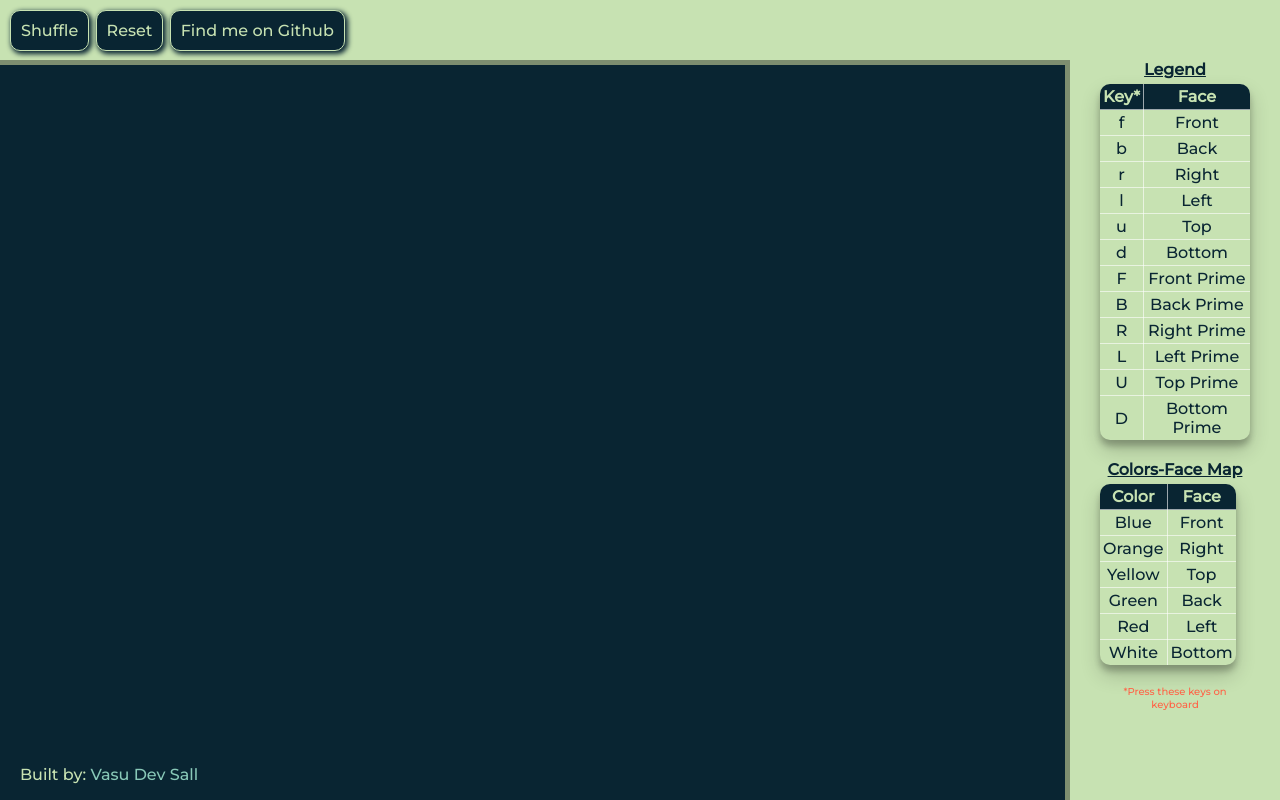
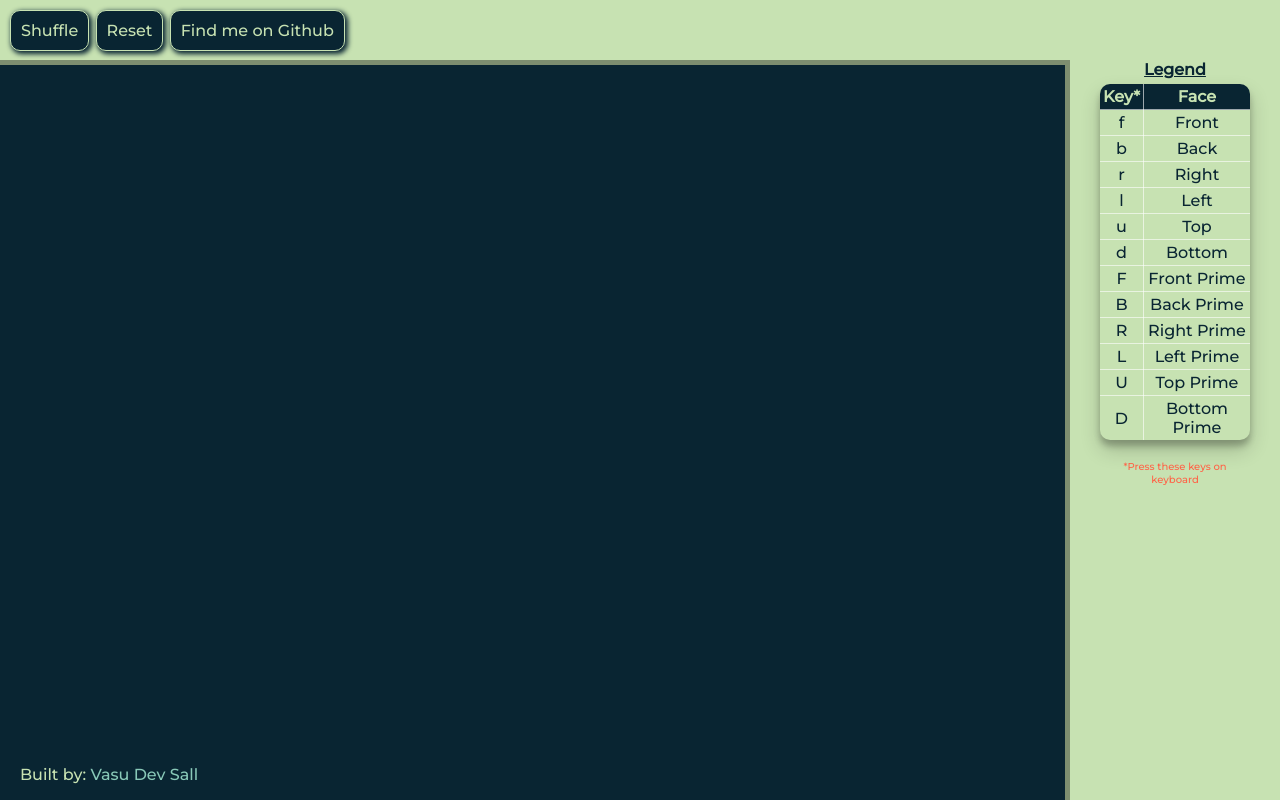
Before and after one commit to vasudevsall/Rubiks-cube, a website with bundled scripts: page index.html in a window 1280 px wide. Built offline with nearby package versions, Linux system fonts and the light colour scheme; files whose address does not match are found by name.

Commit message:
Removed Color face Map

```diff
--- a/index.html
+++ b/index.html
@@ -73,37 +73,6 @@
                 <td class="right last">Bottom Prime</td>
             </tr>
         </table>
-        <h4 class="small-not-visible">Colors-Face Map</h4>
-        <table class="small-not-visible">
-            <tr>
-                <th class="left">Color</th>
-                <th class="right">Face</th>
-            </tr>
-            <tr>
-                <td class="left">Blue</td>
-                <td class="right">Front</td>
-            </tr>
-            <tr>
-                <td class="left">Orange</td>
-                <td class="right">Right</td>
-            </tr>
-            <tr>
-                <td class="left">Yellow</td>
-                <td class="right">Top</td>
-            </tr>
-            <tr>
-                <td class="left">Green</td>
-                <td class="right">Back</td>
-            </tr>
-            <tr>
-                <td class="left">Red</td>
-                <td class="right">Left</td>
-            </tr>
-            <tr>
-                <td class="left last">White</td>
-                <td class="right last">Bottom</td>
-            </tr>
-        </table>
         <label>*Press these keys on keyboard</label>
     </div>
     <div id="personal-div">
```
